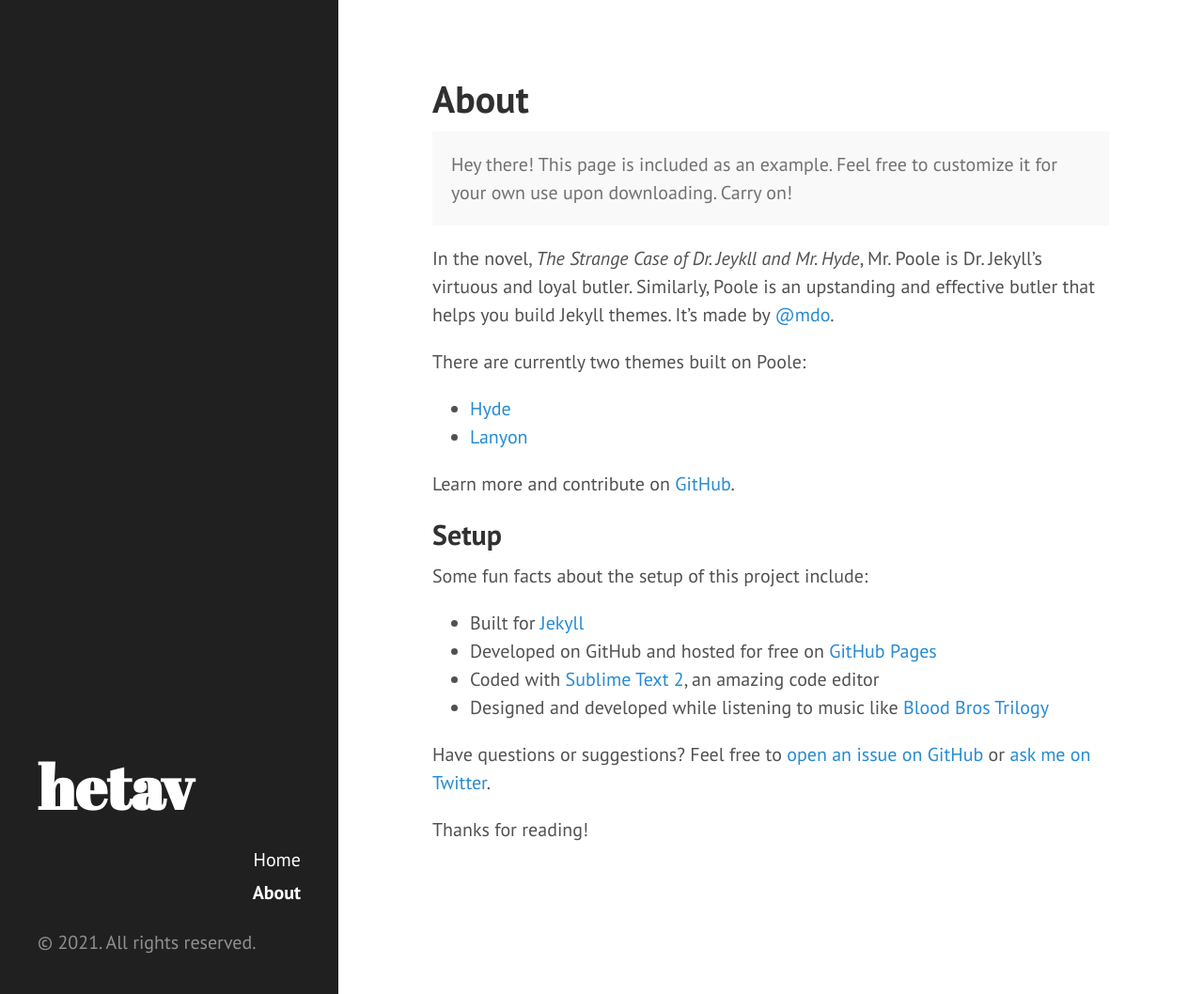
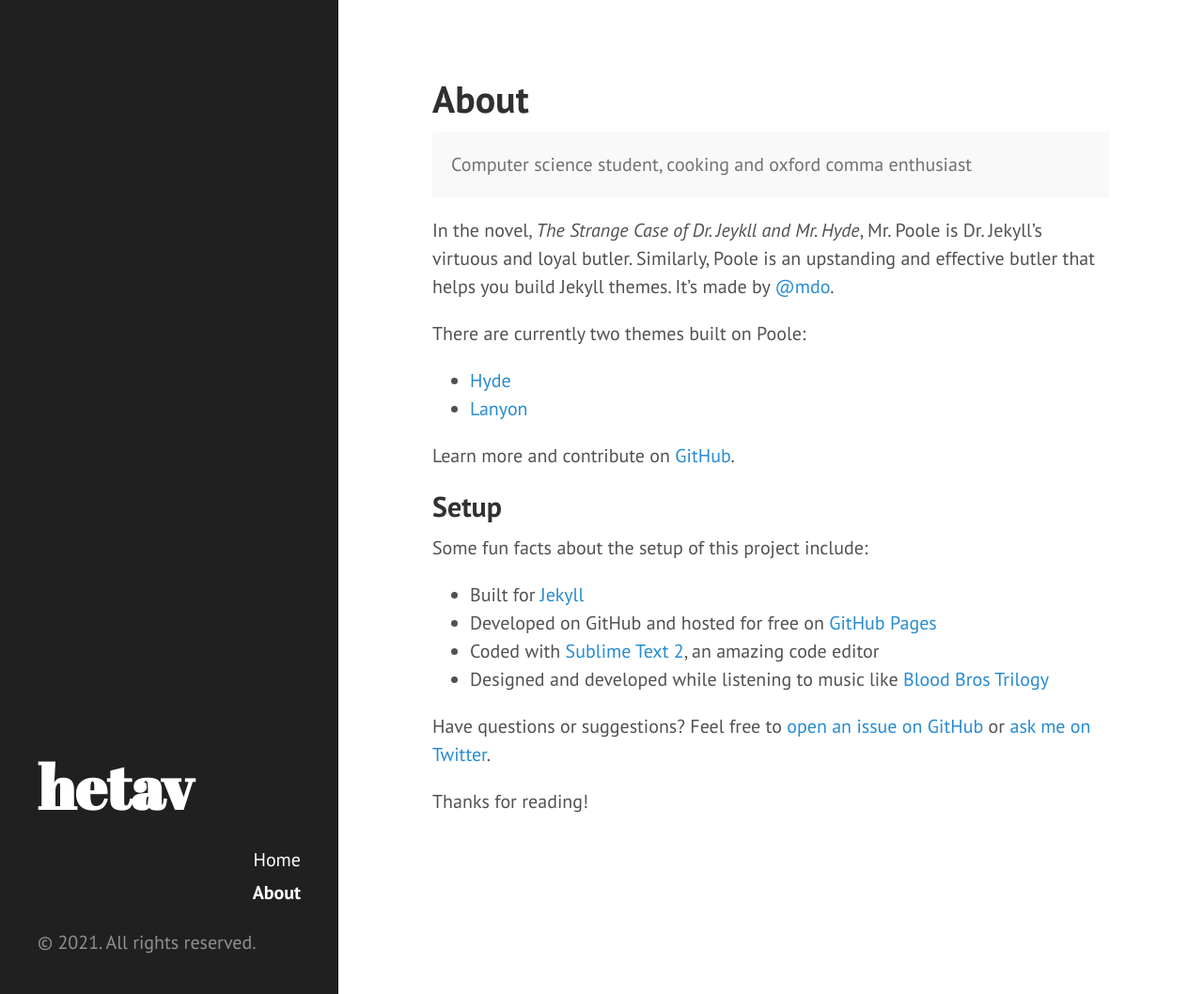
Before and after one commit to hetavv/hetavv.github.io, a Jekyll site: the page built from about.md, in a window 1280 px wide and 1058 px high. Shown: the whole window at 94% size. Built offline with Jekyll 4.4.1, drawn with Linux system fonts in a browser that asks for light colours.

Commit message:
Update about.md

```diff
--- a/about.md
+++ b/about.md
@@ -4,7 +4,7 @@
 ---
 
 <p class="message">
-  Hey there! This page is included as an example. Feel free to customize it for your own use upon downloading. Carry on!
+  Computer science student, cooking and oxford comma enthusiast
 </p>
 
 In the novel, *The Strange Case of Dr. Jeykll and Mr. Hyde*, Mr. Poole is Dr. Jekyll's virtuous and loyal butler. Similarly, Poole is an upstanding and effective butler that helps you build Jekyll themes. It's made by [@mdo](https://twitter.com/mdo).
```
